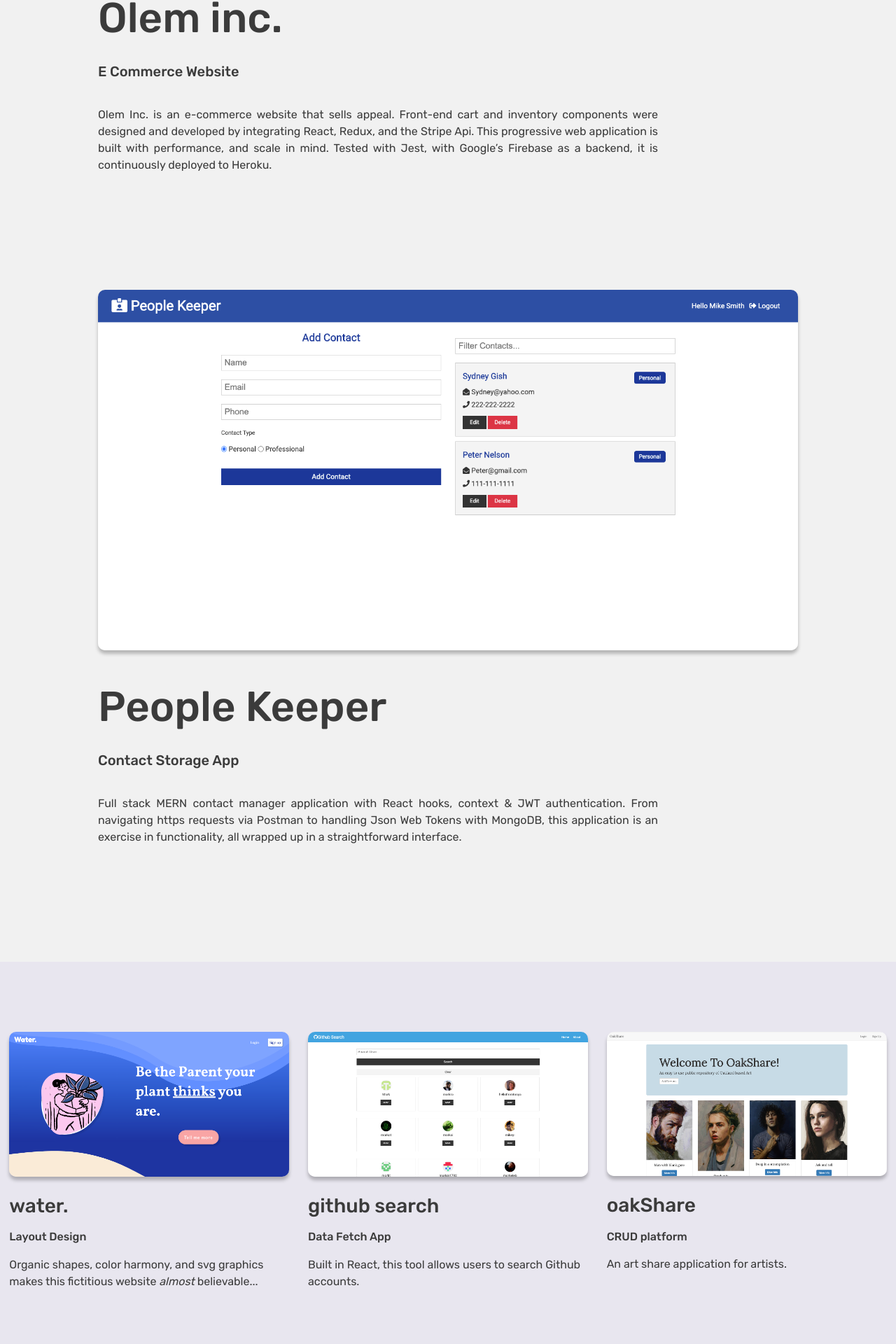
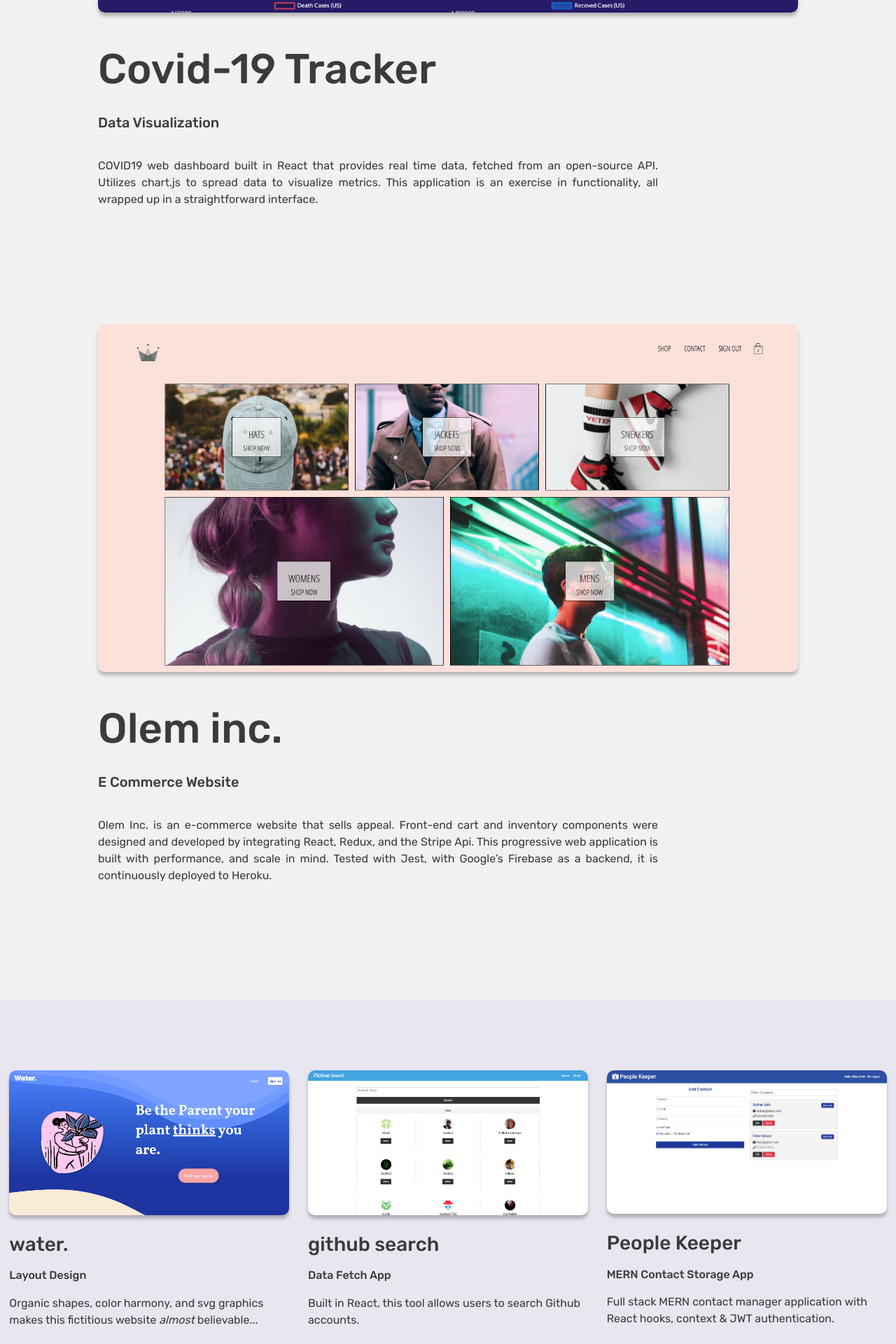
Before and after one commit to MorkWood2/portfolio-react, a React (Create React App) app: page / in a window 1280 px wide. Shown: the part 3215-5135 px from the top of the page at 70% size. Built offline with nearby package versions, Linux system fonts and the light colour scheme.

Commit message:
add covid project

```diff
--- a/src/components/about/about.styles.scss
+++ b/src/components/about/about.styles.scss
@@ -50,6 +50,5 @@
   img {
     height: 100%;
     width: 90%;
-    padding: 0 5%;
   }
 }
--- a/src/components/projects/projects.component.jsx
+++ b/src/components/projects/projects.component.jsx
@@ -24,6 +24,20 @@ const Projects = () => (
           </p>
         </div>
         <div className='projects'>
+          <a href='https://morkwood2.github.io/covid-tracker/'>
+            <img src={require('../../assets/covid.png')} alt='project' />
+          </a>
+          <h1>Covid-19 Tracker</h1>
+          <h5>Data Visualization </h5>
+
+          <p>
+            COVID19 web dashboard built in React that provides real time data,
+            fetched from an open-source API. Utilizes chart.js to spread data to
+            visualize metrics. This application is an exercise in functionality,
+            all wrapped up in a straightforward interface.
+          </p>
+        </div>
+        <div className='projects'>
           <a href='https://commerce-live.herokuapp.com/'>
             <img src={require('../../assets/project2.png')} alt='project' />
           </a>
@@ -39,21 +53,6 @@ const Projects = () => (
             Heroku.
           </p>
         </div>
-        <div className='projects'>
-          <a href='https://limitless-retreat-71267.herokuapp.com/login'>
-            <img src={require('../../assets/project3.png')} alt='project' />
-          </a>
-          <h1>People Keeper</h1>
-          <h5>Contact Storage App</h5>
-
-          <p>
-            Full stack MERN contact manager application with React hooks,
-            context & JWT authentication. From navigating https requests via
-            Postman to handling Json Web Tokens with MongoDB, this application
-            is an exercise in functionality, all wrapped up in a straightforward
-            interface.
-          </p>
-        </div>
       </div>
     </div>
   </div>
--- a/src/components/sub-projects/subProjects.component.jsx
+++ b/src/components/sub-projects/subProjects.component.jsx
@@ -30,13 +30,16 @@ const SubProjects = () => (
           </p>
         </div>
         <div className='subProjects'>
-          <a href='https://powerful-beyond-97610.herokuapp.com/art'>
-            <img src={require('../../assets/subproject3.png')} alt='project' />
+          <a href='https://limitless-retreat-71267.herokuapp.com/login'>
+            <img src={require('../../assets/project3.png')} alt='project' />
           </a>
-          <h3>oakShare</h3>
-          <h6>CRUD platform</h6>
+          <h3>People Keeper</h3>
+          <h6>MERN Contact Storage App</h6>
 
-          <p>An art share application for artists.</p>
+          <p>
+            Full stack MERN contact manager application with React hooks,
+            context & JWT authentication.
+          </p>
         </div>
       </div>
     </div>
```
Also changed, not shown: src/assets/covid.png (added).
